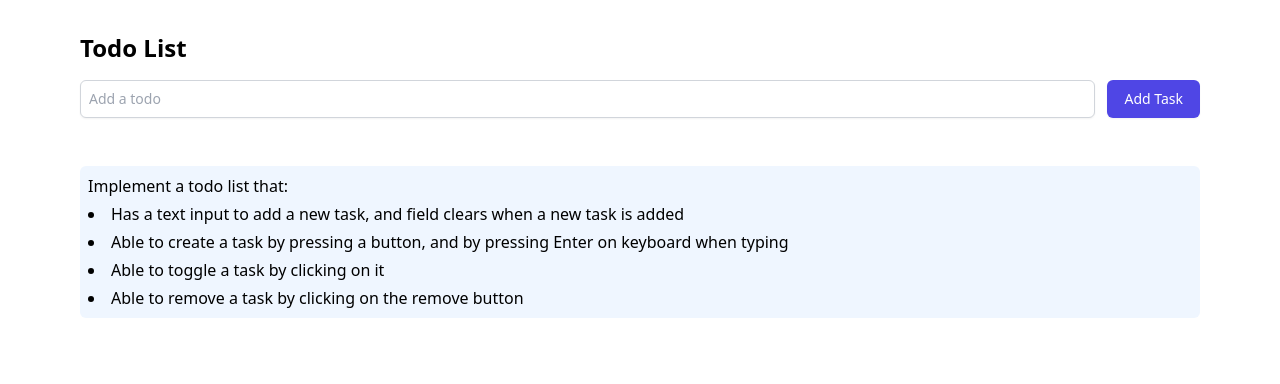
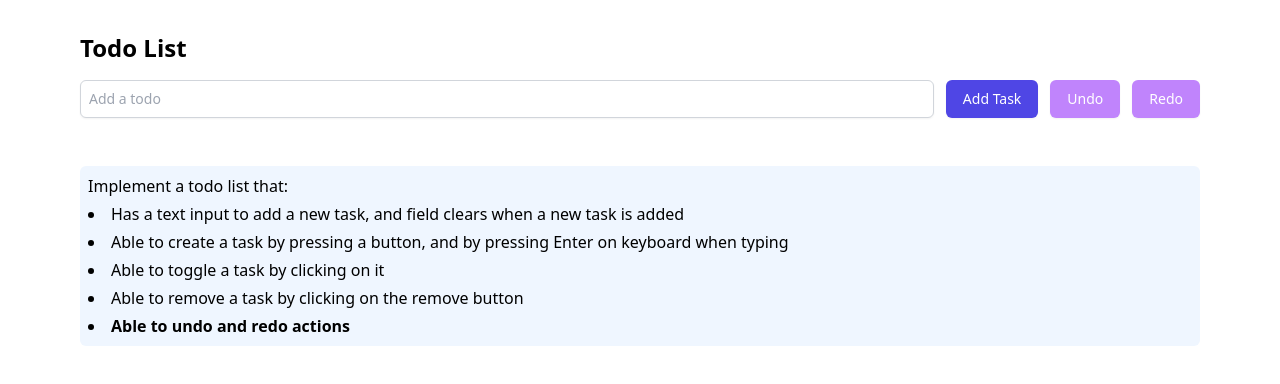
Before and after one commit to parssak/ds-react, a Next.js app: page /todo in a window 1280 px wide. Shown: the top 384 px of the page. Built offline with nearby package versions, Linux system fonts and the light colour scheme.

Commit message:
added undo redo to todo list functionality

```diff
--- /dev/null
+++ b/src/hooks/useStateWithHistory.tsx
@@ -0,0 +1,42 @@
+import { useState } from "react";
+
+export default function useStateWithHistory<T>(value: T) {
+  const [state, setState] = useState({
+    value: value,
+    prev: [] as T[],
+    future: [] as T[],
+  });
+
+  const setValue = (newValue: T) => {
+    setState((prev) => ({
+      ...prev,
+      value: newValue,
+      prev: [...prev.prev, prev.value],
+      future: [],
+    }));
+  };
+
+  const undo = () => {
+    if (state.prev.length === 0) return;
+    setState((prev) => ({
+      ...prev,
+      value: prev.prev[prev.prev.length - 1],
+      prev: prev.prev.slice(0, prev.prev.length - 1),
+      future: [...prev.future, prev.value],
+    }));
+  };
+
+  const redo = () => {
+    if (state.future.length === 0) return;
+    setState((prev) => ({
+      ...prev,
+      value: prev.future[prev.future.length - 1],
+      prev: [...prev.prev, prev.value],
+      future: prev.future.slice(0, prev.future.length - 1),
+    }));
+  };
+
+
+
+  return [state.value, setValue, undo, redo, state] as const;
+}
--- a/src/pages/todo.tsx
+++ b/src/pages/todo.tsx
@@ -1,3 +1,4 @@
+import useStateWithHistory from "hooks/useStateWithHistory";
 import React, { useState } from "react";
 
 interface ITodo {
@@ -6,13 +7,8 @@ interface ITodo {
   completed: boolean;
 }
 
-const TodoList = ({
-  todos,
-  setTodos,
-}: {
-  todos: ITodo[];
-  setTodos: React.Dispatch<React.SetStateAction<ITodo[]>>;
-}) => {
+const TodoList = () => {
+  const [todos, setTodos, undo, redo, todoHistory] = useStateWithHistory<ITodo[]>([]);
   const [input, setInput] = useState("");
 
   const handleChange = (e) => {
@@ -21,8 +17,8 @@ const TodoList = ({
 
   const addTodo = () => {
     if (input.trim().length === 0) return;
-    setTodos((prev) => [
-      ...prev,
+    setTodos([
+      ...todos,
       {
         id: Date.now(),
         text: input,
@@ -56,6 +52,20 @@ const TodoList = ({
         <button className="btn" onClick={addTodo}>
           Add Task
         </button>
+        <button
+          className={`${todoHistory.prev.length === 0 && "cursor-not-allowed !bg-purple-400"} btn`}
+          onClick={undo}
+        >
+          Undo
+        </button>
+        <button
+          className={`${
+            todoHistory.future.length === 0 && "cursor-not-allowed !bg-purple-400"
+          } btn`}
+          onClick={redo}
+        >
+          Redo
+        </button>
       </div>
       <ul className="w-full mt-4 space-y-2">
         {todos.map((todo) => (
@@ -83,11 +93,10 @@ const TodoList = ({
 };
 
 export default function TodoPage() {
-  const [todos, setTodos] = useState<ITodo[]>([]);
   return (
     <div className="container min-h-screen pt-8">
       <h1 className="text-2xl font-bold mb-4">Todo List</h1>
-      <TodoList todos={todos} setTodos={setTodos} />
+      <TodoList />
       <div className="question my-12">
         Implement a todo list that:
         <ul className="list-inside list-disc mt-1 space-y-1">
@@ -98,6 +107,7 @@ export default function TodoPage() {
           </li>
           <li>Able to toggle a task by clicking on it</li>
           <li>Able to remove a task by clicking on the remove button</li>
+          <li className="font-semibold">Able to undo and redo actions</li>
         </ul>
       </div>
     </div>
```
